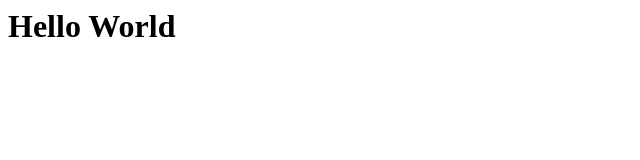
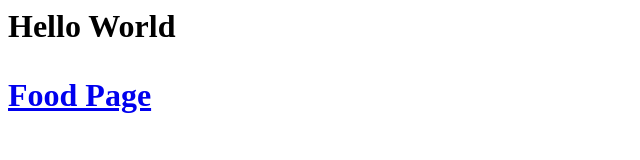
Before and after one commit to daniel7722/daniel7722.github.io, a plain HTML site: page index.html in a window 1280 px wide. Shown: the whole page, without its empty margins (0-640 px from the left). Drawn offline with Linux system fonts and the light colour scheme.

Commit message:
add link to food page

```diff
--- a/index.html
+++ b/index.html
@@ -1,7 +1,8 @@
 <html>
-	<head>
-	</head>
-	<body>
-		<h1>Hello World<h1>
-	</body>
+  <head>
+  </head>
+  <body>
+    <h1>Hello World<h1>
+	<p><a href="food.html">Food Page</a><p>
+  </body>
 </html>
```
